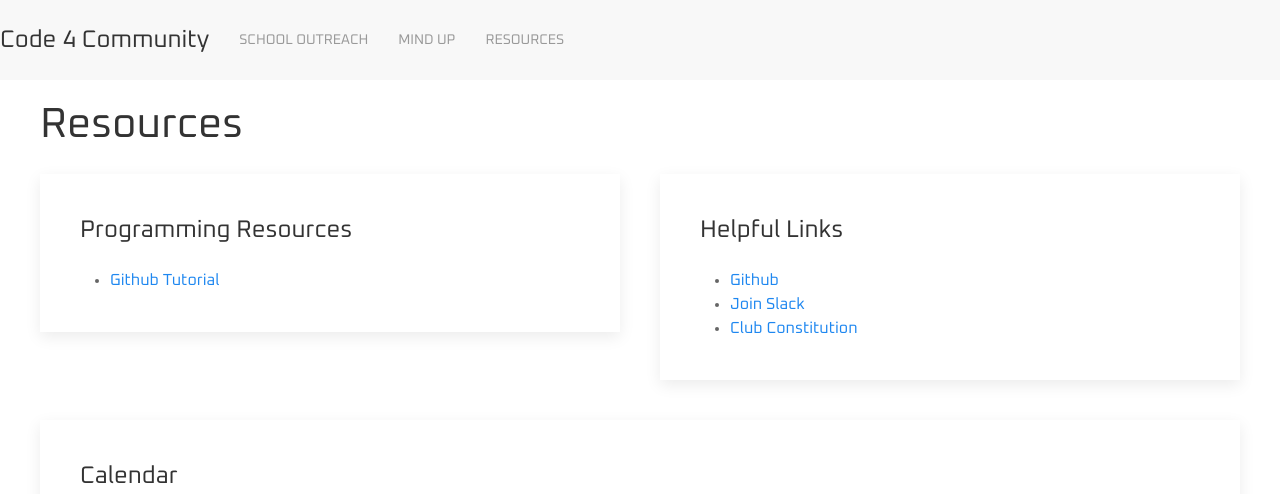
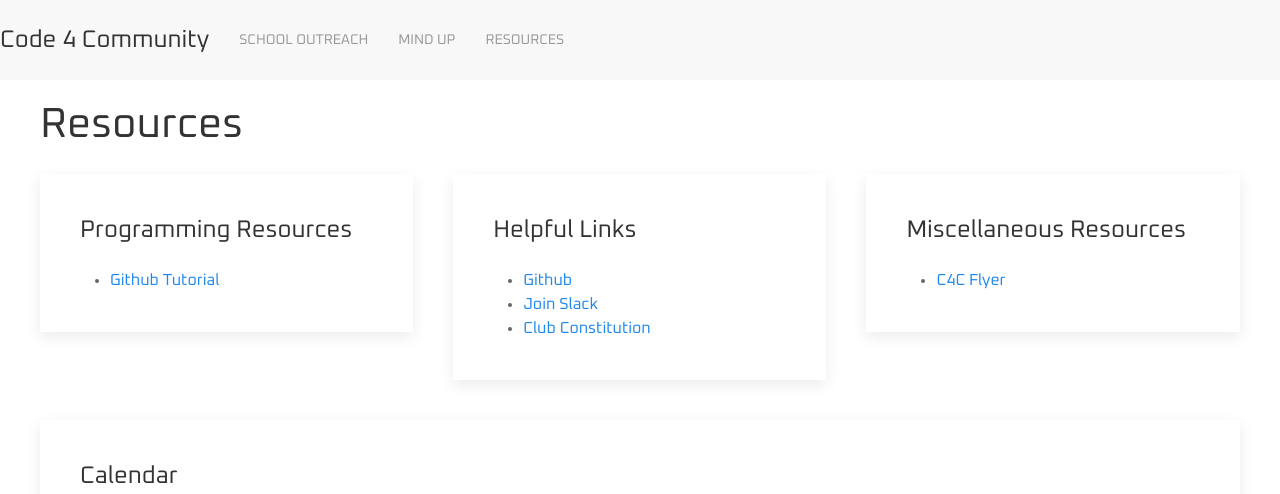
Before and after one commit to Code4Community/Code4Community.github.io, a Jekyll site: the page built from resources.html, in a window 1280 px wide. Shown: the top 494 px of the page. Built offline with Jekyll 4.4.1, drawn with Linux system fonts in a browser that asks for light colours; nearby versions of some CDN libraries; grey boxes are pictures that could not be loaded.

Commit message:
Add flyer to website

```diff
--- a/resources.html
+++ b/resources.html
@@ -33,7 +33,7 @@ permalink: /resources
 <br>
 
 <div class="uk-child-width-expand@" uk-grid>
-    <div class="uk-width-1-2@m">
+    <div class="uk-width-1-3@m">
         <div class="uk-card uk-card-default uk-card-body">
             <h2 class="uk-card-title">Programming Resources</h2>
             <ul>
@@ -42,13 +42,22 @@ permalink: /resources
         </div>
     </div>
 
-    <div class="uk-width-1-2@m">
+    <div class="uk-width-1-3@m">
         <div class="uk-card uk-card-default uk-card-body">
             <h2 class="uk-card-title">Helpful Links</h2>
             <ul>
                 <li><a href="https://github.com/Code4Community">Github</a></li>
                 <li><a href="go.osu.edu/c4c">Join Slack</a></li>
                 <li><a href="https://activities.osu.edu/posts/studentorgs/constitutions/2017_10_19_09_07_16_6056.pdf">Club Constitution</a></li>
+            </ul>
+        </div>
+    </div>
+
+    <div class="uk-width-1-3@m">
+        <div class="uk-card uk-card-default uk-card-body">
+            <h2 class="uk-card-title">Miscellaneous Resources</h2>
+            <ul>
+                <li><a href="./resource/flyer.pdf">C4C Flyer</a></li>
             </ul>
         </div>
     </div>
```
Also changed, not shown: 1 other file.
